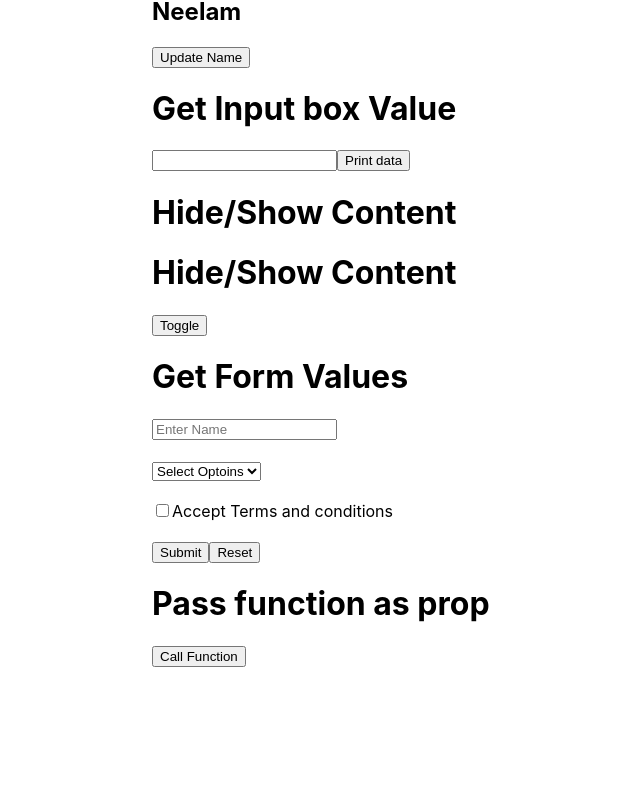
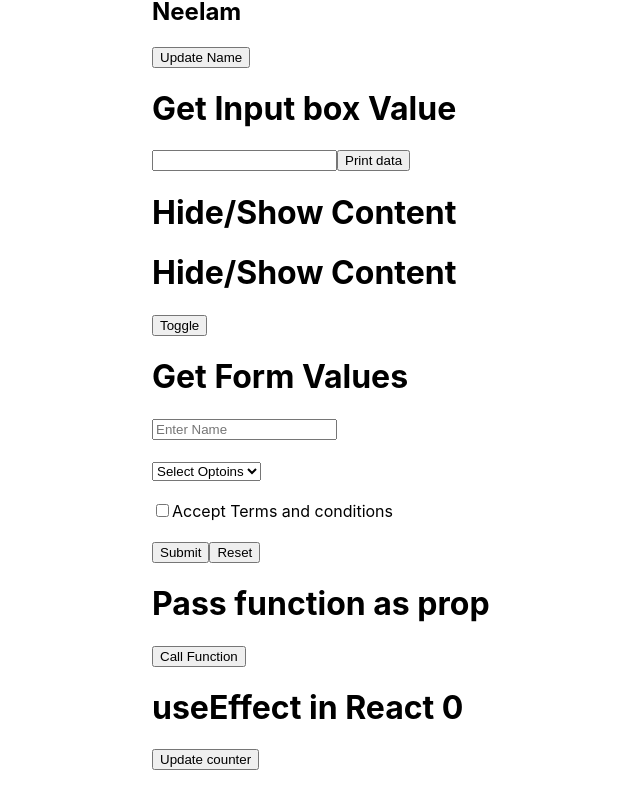
Before and after one commit to Neelam618/react-demo, a React (Create React App) app: page / in a window 1280 px wide. Shown: the part 624-1432 px from the top of the page, without its empty margins (8-648 px from the left). Built offline with nearby package versions, Linux system fonts and the light colour scheme.

Commit message:
added useEffect demo

```diff
--- a/src/App.js
+++ b/src/App.js
@@ -1,10 +1,11 @@
-import UseStatedemo from './components/UseStatedemo'
-import NumberIncrement from './components/NumberIncrement'
-import Students from './components/Propsdemo'
-import GetInputValue from './components/GetInputValue'
-import HideShowBtn from './components/HideShowBtn';
-import GetFormValues from './components/GetFormValues'
-import PassFunctionAsProp from './components/PassFunctionAsProp'
+import UseStatedemo from './components/useState/UseStatedemo'
+import NumberIncrement from './components/useState/NumberIncrement'
+import Students from './components//useState/Propsdemo'
+import GetInputValue from './components/useState/GetInputValue'
+import HideShowBtn from './components/useState/HideShowBtn';
+import GetFormValues from './components/useState/GetFormValues'
+import PassFunctionAsProp from './components/useState/PassFunctionAsProp'
+import UseEffectDemo from './components/useEffect/UseEffectDemo'
 
 function App() {
   function getData() {
@@ -13,17 +14,18 @@ function App() {
 
   return (
     <div style={{margin: '10em', marginTop: 0}}>
-      <NumberIncrement />
 
       <h1>Props in React</h1>
       <Students name={"preeti"} email={"xyz"} other={{address: 'Delhi', mobile: '000'}} />
       <Students name={"priya"} email={"abc"} other={{address: 'Mumbai', mobile: '111'}} />
 
+      <NumberIncrement />
       <UseStatedemo />
       <GetInputValue />
       <HideShowBtn />
       <GetFormValues />
       <PassFunctionAsProp data={getData}/>
+      <UseEffectDemo />
     </div>
   );
 }
--- /dev/null
+++ b/src/components/useEffect/UseEffectDemo.js
@@ -0,0 +1,14 @@
+import React, {useState, useEffect} from 'react'
+
+export default function UseEffectDemo() {
+    const [count, setCount] = useState(0)
+    useEffect(() => {
+        console.log("work1")
+    })
+    return (
+        <div>
+            <h1>useEffect in React {count}</h1>
+            <button onClick={()=> setCount(count+1)}>Update counter</button>
+        </div>
+    )
+}
```
Also changed, not shown: src/components/useState/GetFormValues.js (renamed from src/components/GetFormValues.js), src/components/useState/GetInputValue.js (renamed from src/components/GetInputValue.js), src/components/useState/HideShowBtn.js (renamed from src/components/HideShowBtn.js), src/components/useState/NumberIncrement.js (renamed from src/components/NumberIncrement.js), src/components/useState/PassFunctionAsProp.js (renamed from src/components/PassFunctionAsProp.js), src/components/useState/Propsdemo.js (renamed from src/components/Propsdemo.js), src/components/useState/UseStatedemo.js (renamed from src/components/UseStatedemo.js).
